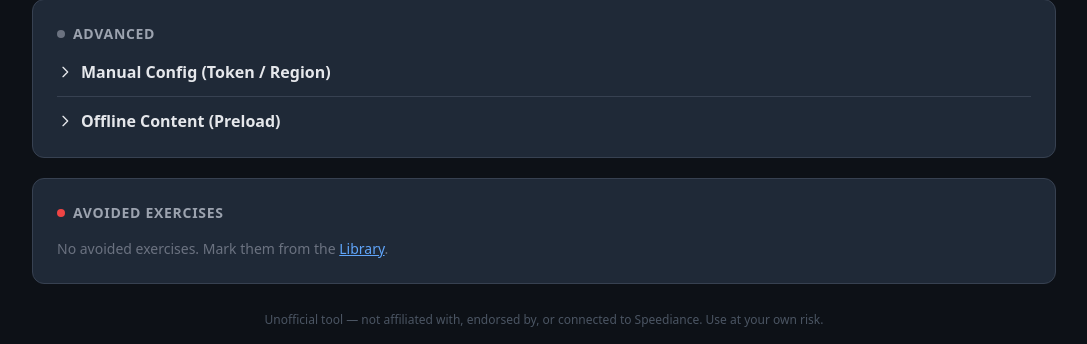
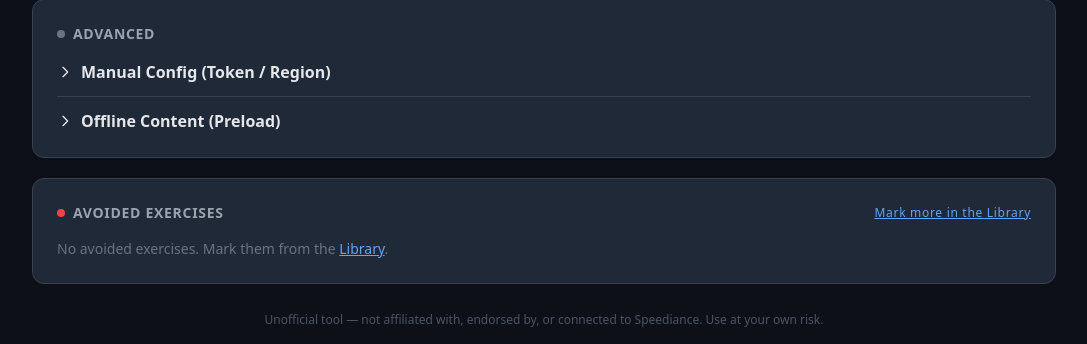
Before and after one commit to labatt/speediance-smartgym-workout-manager, a Flask app: page /settings in a window 1280 px wide. Shown: the part 1571-1915 px from the top of the page, without its empty margins (96-1183 px from the left). Run offline with Flask 3, Linux system fonts and the light colour scheme; data that the repository does not hold is empty; some libraries are stand-ins or nearby versions.

Commit message:
settings: persistent Library link on the Avoided exercises card (I-10)
"Mark more in the Library" now lives in the section header, so it's
visible whether the list below is empty or not — previously it only
appeared inside the empty-state message and disappeared once you'd
avoided anything.

Co-Authored-By: Claude Sonnet 5 <noreply@anthropic.com>
Claude-Session: https://claude.ai/code/session_01RFiY9W6dmzZKAd2y4Ku4Ct

```diff
--- a/templates/settings.html
+++ b/templates/settings.html
@@ -372,9 +372,16 @@
 
     <!-- ========================= AVOIDED EXERCISES ========================= -->
     <section class="bg-gray-800 rounded-xl border border-gray-700 p-5 md:p-6">
-        <h2 class="text-sm font-bold uppercase tracking-wider text-gray-400 mb-4 flex items-center gap-2">
-            <span class="w-2 h-2 rounded-full bg-red-500"></span>
-            Avoided exercises
+        <h2 class="text-sm font-bold uppercase tracking-wider text-gray-400 mb-4 flex items-center justify-between gap-2">
+            <span class="flex items-center gap-2">
+                <span class="w-2 h-2 rounded-full bg-red-500"></span>
+                Avoided exercises
+            </span>
+            <!-- I-10: persistent regardless of whether the list below is empty. -->
+            <a href="/library" id="avoided-mark-more-link"
+               class="text-xs font-normal normal-case text-blue-400 hover:text-blue-300 underline whitespace-nowrap">
+                Mark more in the Library
+            </a>
         </h2>
 
         <div id="avoided-list" class="space-y-2">
```
Also changed, not shown: tests/test_settings_avoided.py (+12 -0 lines).
